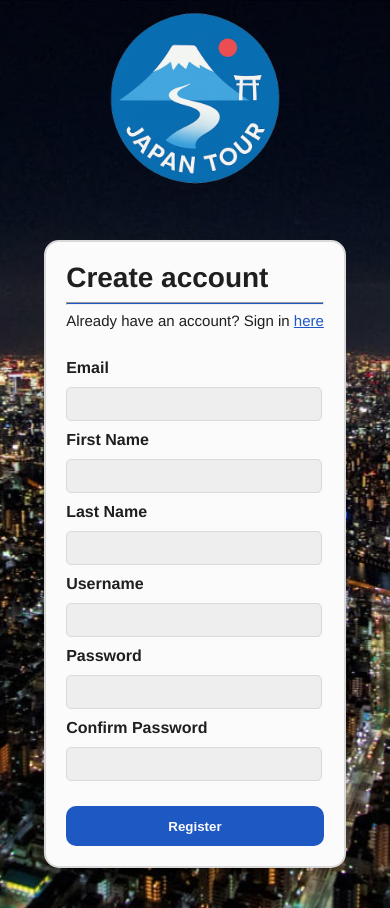
After one commit to Z525022-GonzalesThibautThomas-Thibaut/FinalProject, a PHP site: page /register.html in a window 390 px wide. The commit adds this page. Run offline with PHP 8.4, Linux system fonts and the light colour scheme.

Commit message:
Register page V1 Done + responsive

```diff
--- /dev/null
+++ b/register.html
@@ -0,0 +1,57 @@
+<!DOCTYPE html>
+<html>
+    <head>
+        <meta charset="utf-8">
+        <meta name="viewport" content="width=device-width, initial-scale=1">
+        <link rel="icon" type="image/png" href="icons/logo.png">
+        <link rel="stylesheet" href="styles/overall.css">
+        <link rel="stylesheet" href="styles/register.css">
+        <title>JapanTour</title>
+    </head>
+
+    <body>
+        <img src="icons/logo.png" alt="logo">
+        <div class="register">
+            <div class="before">
+                <h1>Create account</h1>
+                <hr>
+                Already have an account? Sign in <a href="#">here</a>
+            </div>
+            <form action="#" method="POST">
+                <div class="email">
+                    <label for="email">Email</label>
+                    <input type="email" id="email" name="email" required>
+                </div>
+
+                <div class="name">
+                    <div class="firstname">
+                        <label for="firstname">First Name</label>
+                        <input type="text" id="firstname" name="firstname" required>
+                    </div>
+                    <div class="lastname">
+                        <label for="lastname">Last Name</label>
+                        <input type="text" id="lastname" name="lastname" required>
+                    </div>
+                </div>
+
+                <div class="username">
+                    <label for="username">Username</label>
+                    <input type="text" id="username" name="username" required>
+                </div>
+
+                <div class="password">
+                    <label for="password">Password</label>
+                    <input type="password" id="password" name="password" required>
+                </div>
+
+                <div class="confirm-password">
+                    <label for="confirm-password">Confirm Password</label>
+                    <input type="password" id="confirm-password" name="confirm_password" required>
+                </div>
+
+                <button type="submit">Register</button>
+              </form>
+
+        </div>
+    </body>
+</html>
--- a/styles/footer.css
+++ b/styles/footer.css
@@ -1,8 +1,3 @@
-html, body {
-    height: 100%;
-    margin: 0;
-}
-
 body {
     display: flex;
     flex-direction: column;
--- a/styles/overall.css
+++ b/styles/overall.css
@@ -33,14 +33,13 @@
 }
 /*End of Fonts*/
 
-html{
-    padding: 0;
-    margin: 0;
-}
 body{
-    padding: 0;
-    margin: 0;
     font-family: 'Arimo';
     color: var(--black);
     background-color: var(--soft-grey);
 }
+html, body {
+    min-height: 100%;
+    margin: 0;
+    padding: 0;
+}
--- /dev/null
+++ b/styles/register.css
@@ -0,0 +1,85 @@
+body{
+    display: flex;
+    flex-direction: column;
+    justify-content: center;
+    align-items: center;
+    background-image: url("../images/background.jpg");
+    background-size: cover;
+    background-position: center;
+    background-repeat: no-repeat;
+}
+img{
+    max-width: 200px;
+}
+
+.register{
+    margin: 40px;
+    background-color: var(--white);
+    border-width: 2px;
+    border-style: solid;
+    border-color: var(--grey);
+    border-radius: 15px;
+    padding: 20px;
+
+}
+.before h1{
+    margin: 0;
+    font-size: 28px;
+    text-align: start;
+}
+.before hr{
+    height: 1px;
+    background-color: var(--blue-4);
+}
+.before{
+    text-align: center;
+    font-size: 15px;
+    margin-bottom: 30px;
+}
+.before a{
+    color: var(--blue-4);
+}
+
+.email, .firstname, .lastname, .username, .password, .confirm-password{
+    display: flex;
+    flex-direction: column;
+}
+.register label{
+    font-weight: bold;
+    margin-bottom: 10px;
+}
+.register input{
+    height: 30px;
+    border-width: 1px;
+    border-style: solid;
+    border-color: var(--grey);
+    background-color: var(--soft-grey);
+    border-radius: 5px;
+    margin-bottom: 10px;
+}
+
+.name{
+    display: flex;
+    flex-direction: row;
+    gap: 15px;
+}
+.register button{
+    width: 100%;
+    height: 40px;
+    border: none;
+    border-radius: 10px;
+    color: var(--white);
+    background-color: var(--blue-4);
+    font-weight: bold;
+    margin-top: 15px;
+}
+
+@media (max-width: 450px) {
+    .name{
+        flex-direction: column;
+        gap: 0px;
+    }
+    .register input{
+        width: 250px;
+    }
+}
```
